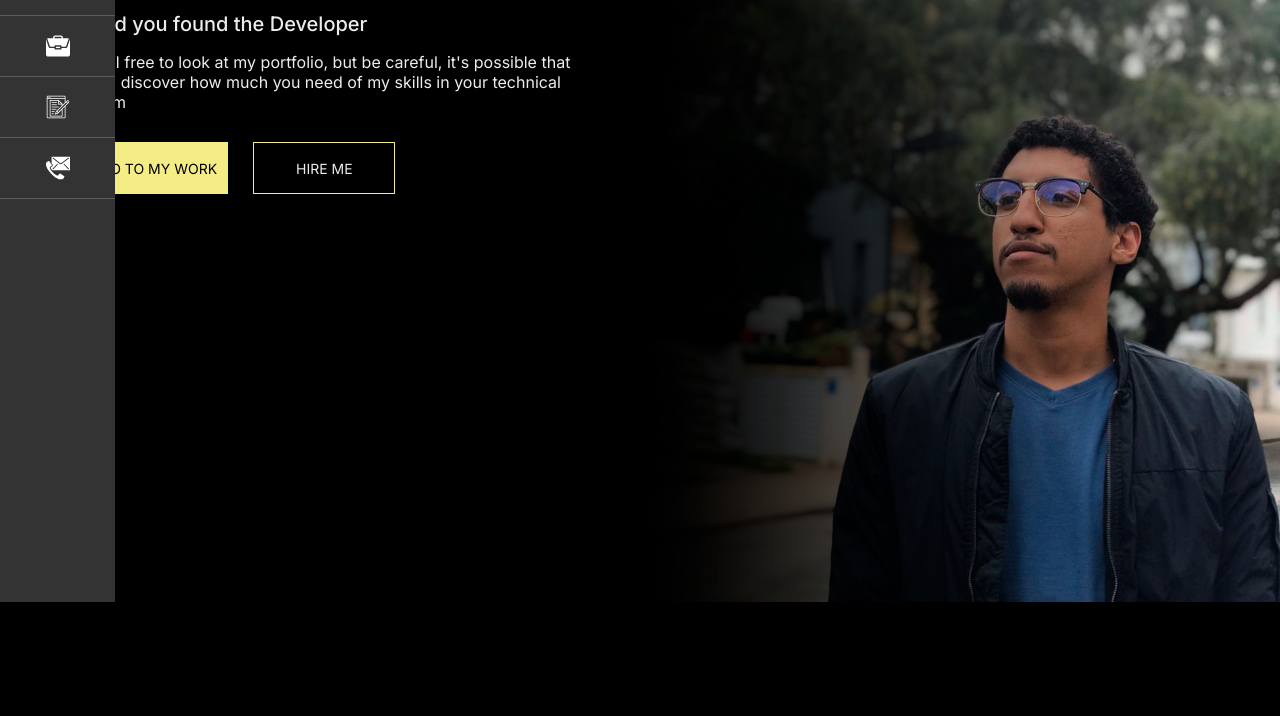
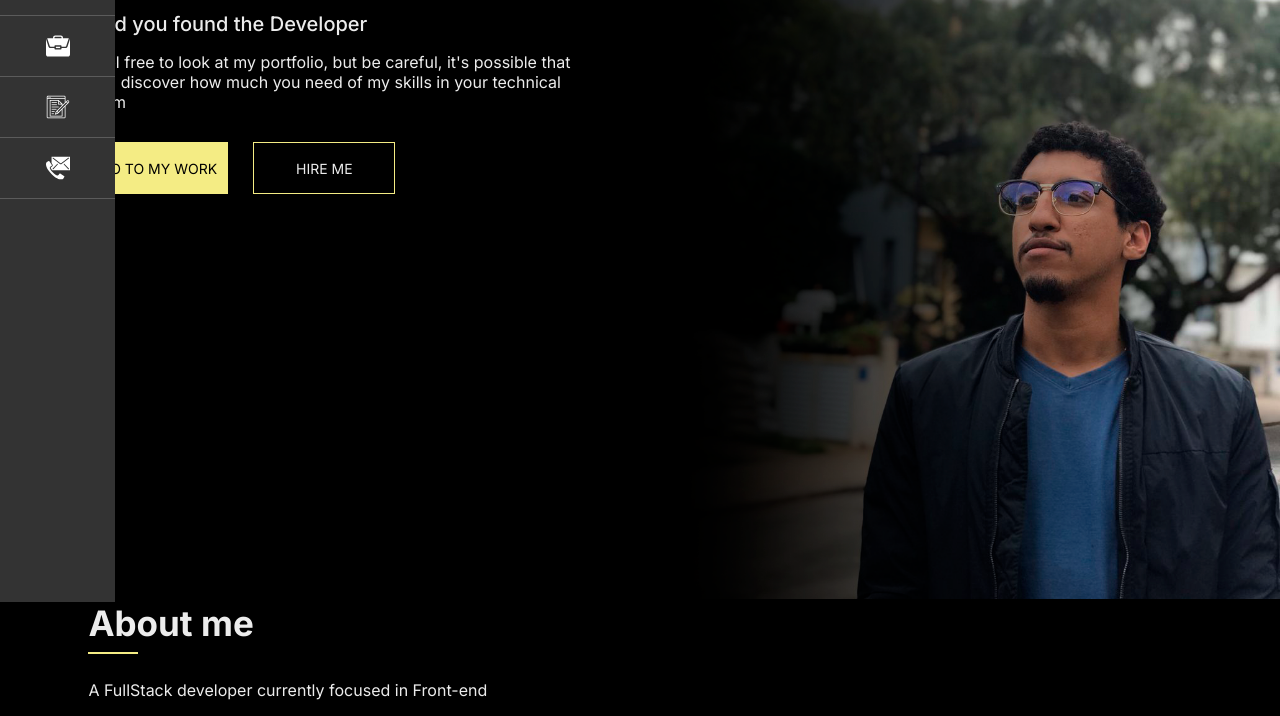
Before and after one commit to VitorMiguelPS/webportfolio, a plain HTML site: page src/html/index.html in a window 1280 px wide. Shown: the part 198-914 px from the top of the page. Before the commit the page ends 800 px from the top, so only its background shows below. Drawn offline with nearby package versions, Linux system fonts and the light colour scheme.

Commit message:
Adding about content

```diff
--- a/src/html/index.html
+++ b/src/html/index.html
@@ -109,6 +109,24 @@
       </div>
     </section>
 
+    <section class="main-content__about">
+      <div class="container">
+        <div class="container__fullView">
+          <div class="main-content__about--header">
+            <h3 class="main-content__about--header__title">
+              About me
+            </h3>
+            <p class="main-content__about--header__subTitle">
+              A FullStack developer currently focused in Front-end
+            </p>
+          </div>
+          <div class="main-content__about--content">
+
+          </div>
+        </div>
+      </div>
+    </section>
+
   </main>
 
   <footer class="footer"></footer>
--- a/src/sass/styles.scss
+++ b/src/sass/styles.scss
@@ -80,13 +80,14 @@ body {
   .main-content {
     padding-left: 3%;
     width: 100%;
-    background-image: url("../img/me.png");
-    background-repeat: no-repeat;
-    background-size: 50%;
-    background-position: right;
+
     &__presentation {
+      background-image: url("../img/me.png");
+      background-repeat: no-repeat;
+      background-size: 50%;
+      background-position: right;
       display: flex;
-      margin: 0 50px;
+      margin: 0 0 0 50px;
       &--text {
         color: #ececec;
         width: 50%;
@@ -155,6 +156,33 @@ body {
         }
       }
     }
+    &__about{
+      color: #ececec;
+      margin: 0 50px;
+      &--header{
+        &__title{
+          font-weight: 700;
+          font-size: 35px;
+          margin: 0 0 10px;
+          position: relative;
+          display: inline-block;
+          vertical-align: top;
+          z-index: 1;
+          padding: 0 0 10px;
+          &:after{
+            content: "";
+            position: absolute;
+            bottom: 0;
+            left: 0;
+            margin: auto;
+            height: 2px;
+            z-index: -1;
+            background: #f4ec84;
+            width: 50px;
+          }
+        }
+      }
+    }
   }
 }
 
```
Also changed, not shown: src/sass/style.css, 1 other file.
